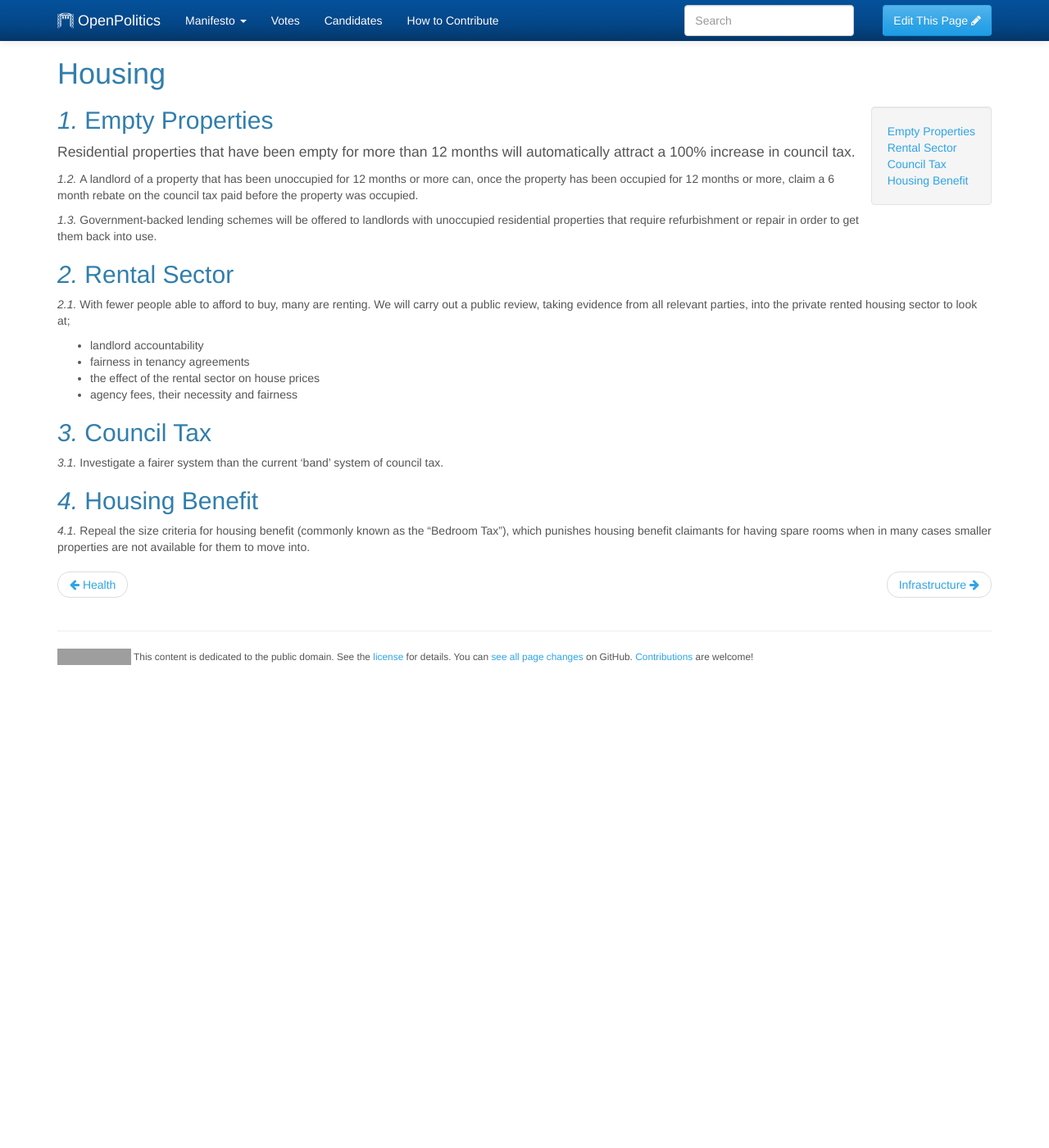
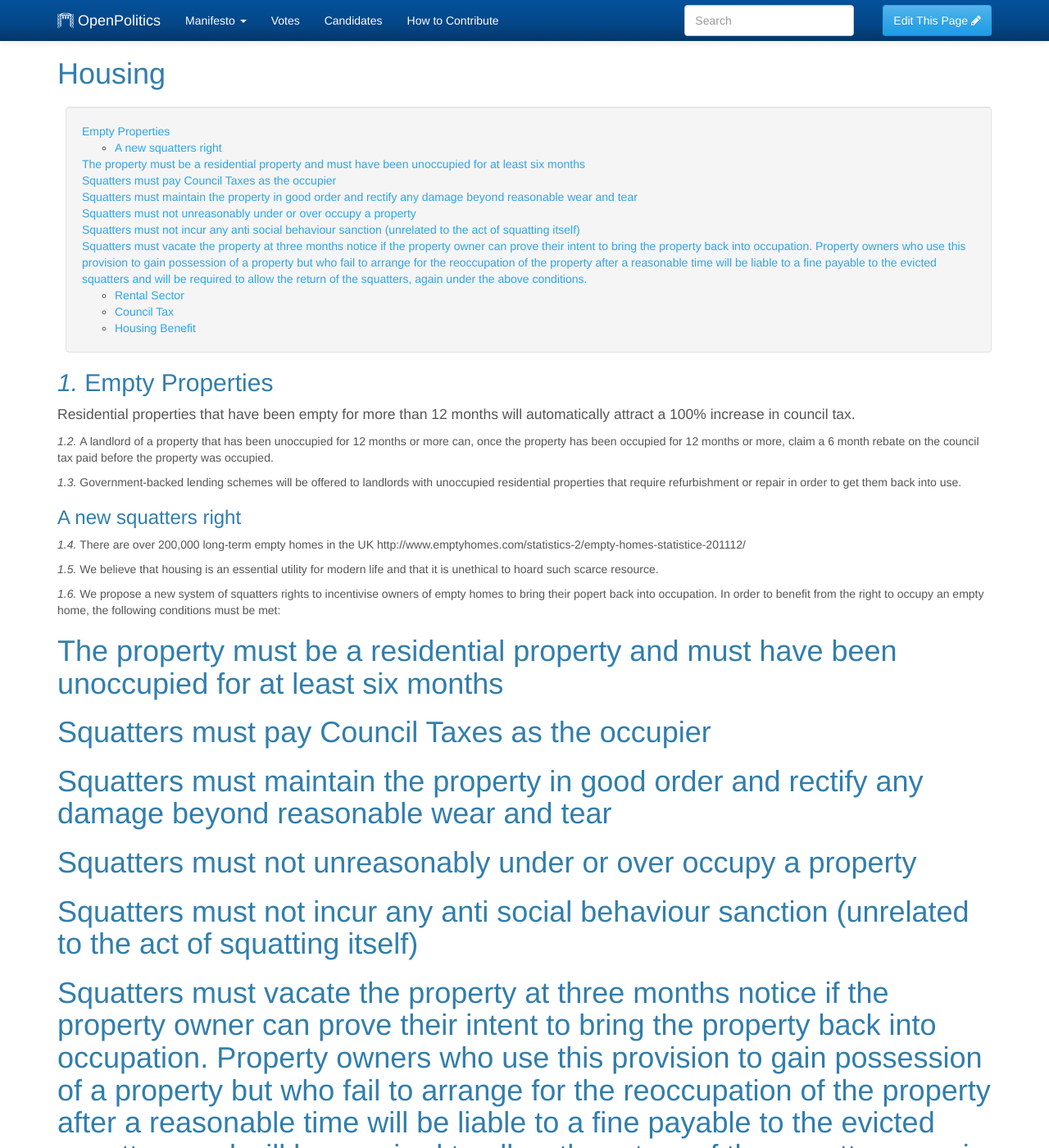
Before and after one commit to openpolitics/manifesto, a Jekyll site: the page built from manifesto/housing.md, in a window 1280 px wide and 1400 px high. Shown: the whole window at 82% size. Built offline with Jekyll 4.4.1, drawn with Linux system fonts in a browser that asks for light colours; some of the changed text lies outside the part shown; grey boxes are pictures that could not be loaded.

Commit message:
A new squatters right
It is unethical to hoard essential yet scarce resources and this new squatters right (and responsibilities) will create an incentive for the owners of Britain's 200,000+ long-term empty homes to bring them back into occupation

```diff
--- a/manifesto/housing.md
+++ b/manifesto/housing.md
@@ -14,6 +14,19 @@ A landlord of a property that has been unoccupied for 12 months or more can, onc
 
 Government-backed lending schemes will be offered to landlords with unoccupied residential properties that require refurbishment or repair in order to get them back into use.
 
+### A new squatters right
+
+There are over 200,000 long-term empty homes in the UK http://www.emptyhomes.com/statistics-2/empty-homes-statistice-201112/
+
+We believe that housing is an essential utility for modern life and that it is unethical to hoard such scarce resource.
+
+We propose a new system of squatters rights to incentivise owners of empty homes to bring their popert back into occupation. In order to benefit from the right to occupy an empty home, the following conditions must be met:
+# The property must be a residential property and must have been unoccupied for at least six months
+# Squatters must pay Council Taxes as the occupier
+# Squatters must maintain the property in good order and rectify any damage beyond reasonable wear and tear
+# Squatters must not unreasonably under or over occupy a property
+# Squatters must not incur any anti social behaviour sanction (unrelated to the act of squatting itself)
+# Squatters must vacate the property at three months notice if the property owner can prove their intent to bring the property back into occupation. Property owners who use this provision to gain possession of a property but who fail to arrange for the reoccupation of the property after a reasonable time will be liable to a fine payable to the evicted squatters and will be required to allow the return of the squatters, again under the above conditions.
 
 ## Rental Sector
 
```
